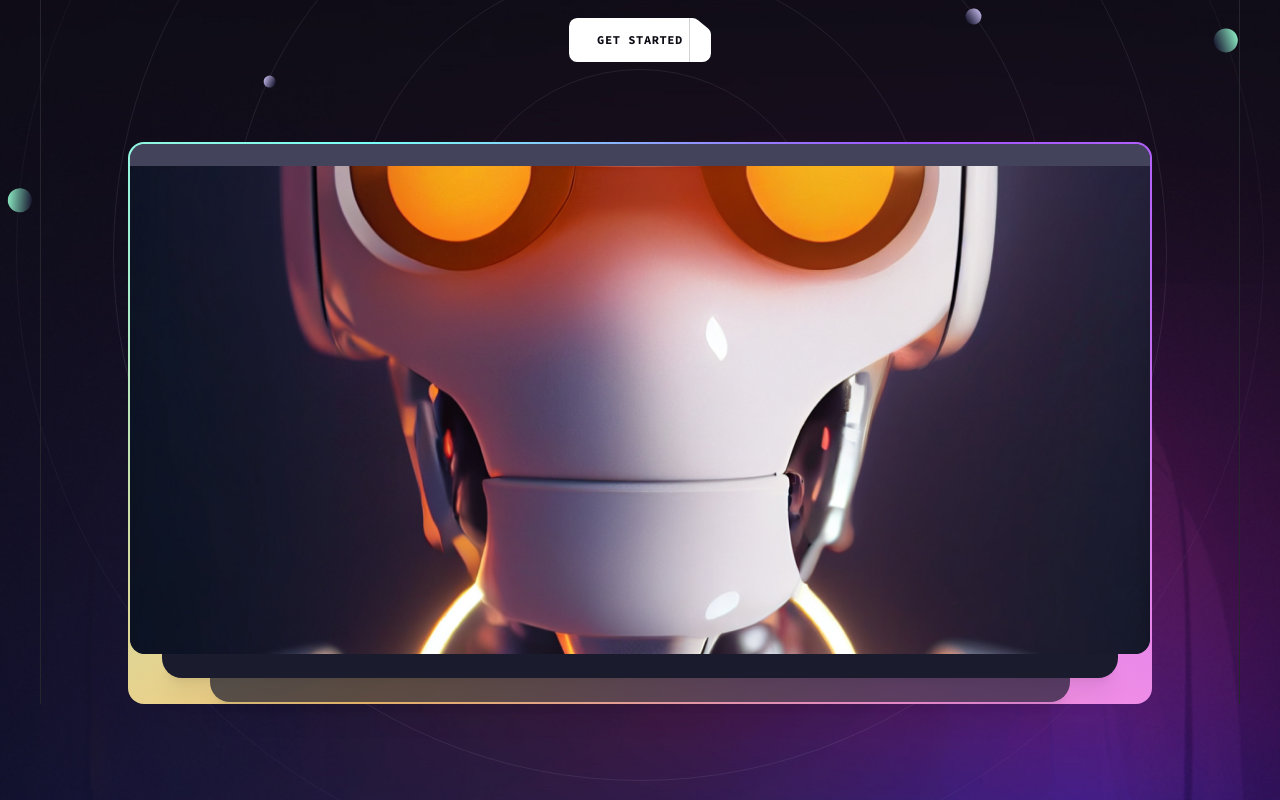
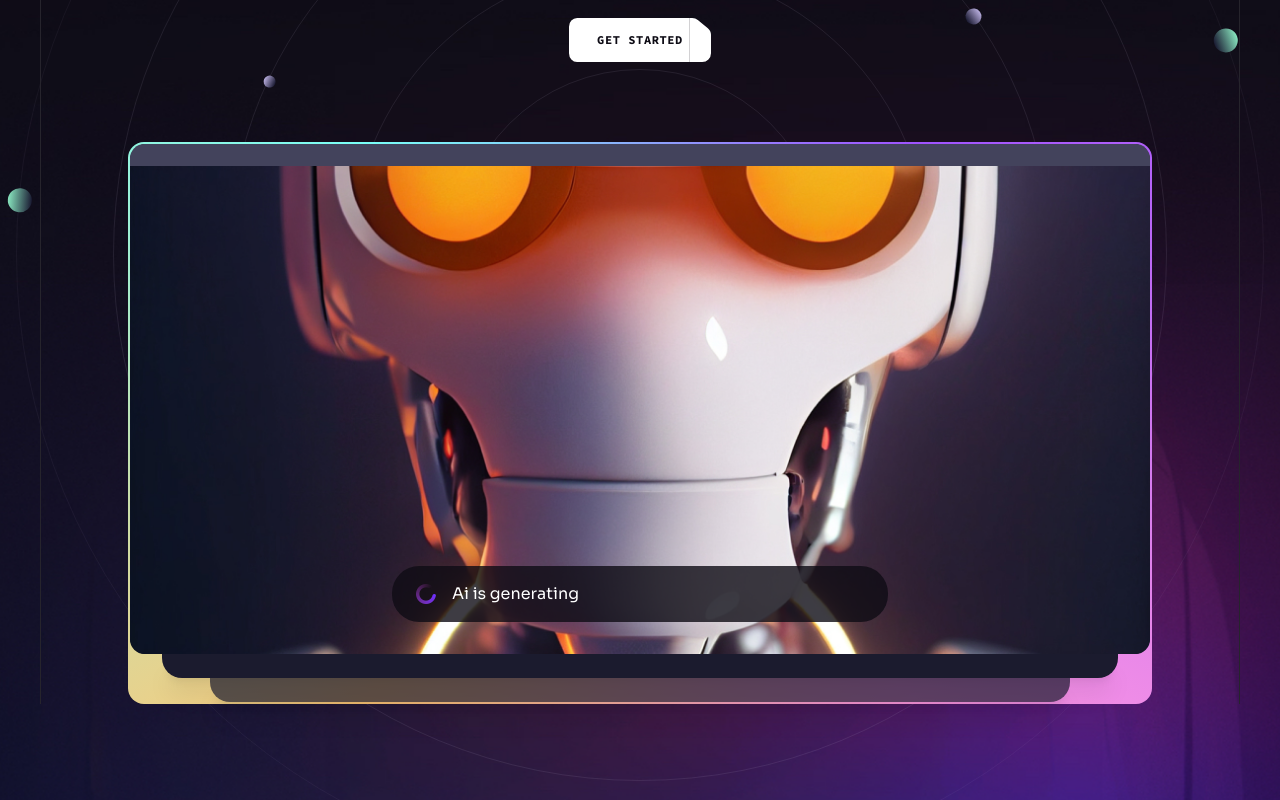
Before and after one commit to Maxi-echaide/brainwave-app--landing-page-, a React (Vite) app: page / in a window 1280 px wide. Shown: the part 522-1322 px from the top of the page. Built offline with nearby package versions, Linux system fonts and the light colour scheme.

Commit message:
notifications

```diff
--- a/src/components/Hero.jsx
+++ b/src/components/Hero.jsx
@@ -5,6 +5,8 @@
 import { heroIcons } from "../constants";
 import { ScrollParallax } from "react-just-parallax";
 import { useRef } from "react";
+import Generating from "./design/Generating";
+import Notification from "./Notification";
 
 const Hero = () => {
   const parallaxRef = useRef(null);
@@ -51,6 +53,7 @@
                   height={490}
                   alt="AI"
                 />
+                <Generating className="absolute left-4 right-4 bottom-5 md:left-1/2 md:right-auto md:bottom-8 md:w-[31rem] md:-translate-x-1/2" />
                 <ScrollParallax isAbsolutelyPositioned>
                   <ul className="hidden absolute -left-[5.5rem] bottom-[7.5] px-1 py-1 bg-n-9/40 backdrop-blur border border-n-1/10 rounded-2xl xl:flex">
                     {heroIcons.map((icon, index) => (
@@ -59,6 +62,12 @@
                       </li>
                     ))}
                   </ul>
+                </ScrollParallax>
+                <ScrollParallax isAbsolutelyPositioned>
+                  <Notification
+                    className="hidden absolute -right-[5.rem] bottom-[11rem] w-[18rem] xl:flex "
+                    title="Code generation"
+                  />
                 </ScrollParallax>
               </div>
             </div>
--- /dev/null
+++ b/src/components/Notification.jsx
@@ -0,0 +1,7 @@
+import React from "react";
+
+const Notification = ({ className, title }) => {
+  return <div className={``}>Notification</div>;
+};
+
+export default Notification;
--- /dev/null
+++ b/src/components/design/Generating.jsx
@@ -0,0 +1,16 @@
+import { loading } from "../../assets";
+
+const Generating = ({ className }) => {
+  return (
+    <div
+      className={`flex items-center h-[3.5rem] px-6 bg-n-8/80 rounded-[1.7rem] ${
+        className || ""
+      } text-base`}
+    >
+      <img src={loading} alt="Loading" className="w-5 h-5 mr-4" />
+      Ai is generating
+    </div>
+  );
+};
+
+export default Generating;
```
